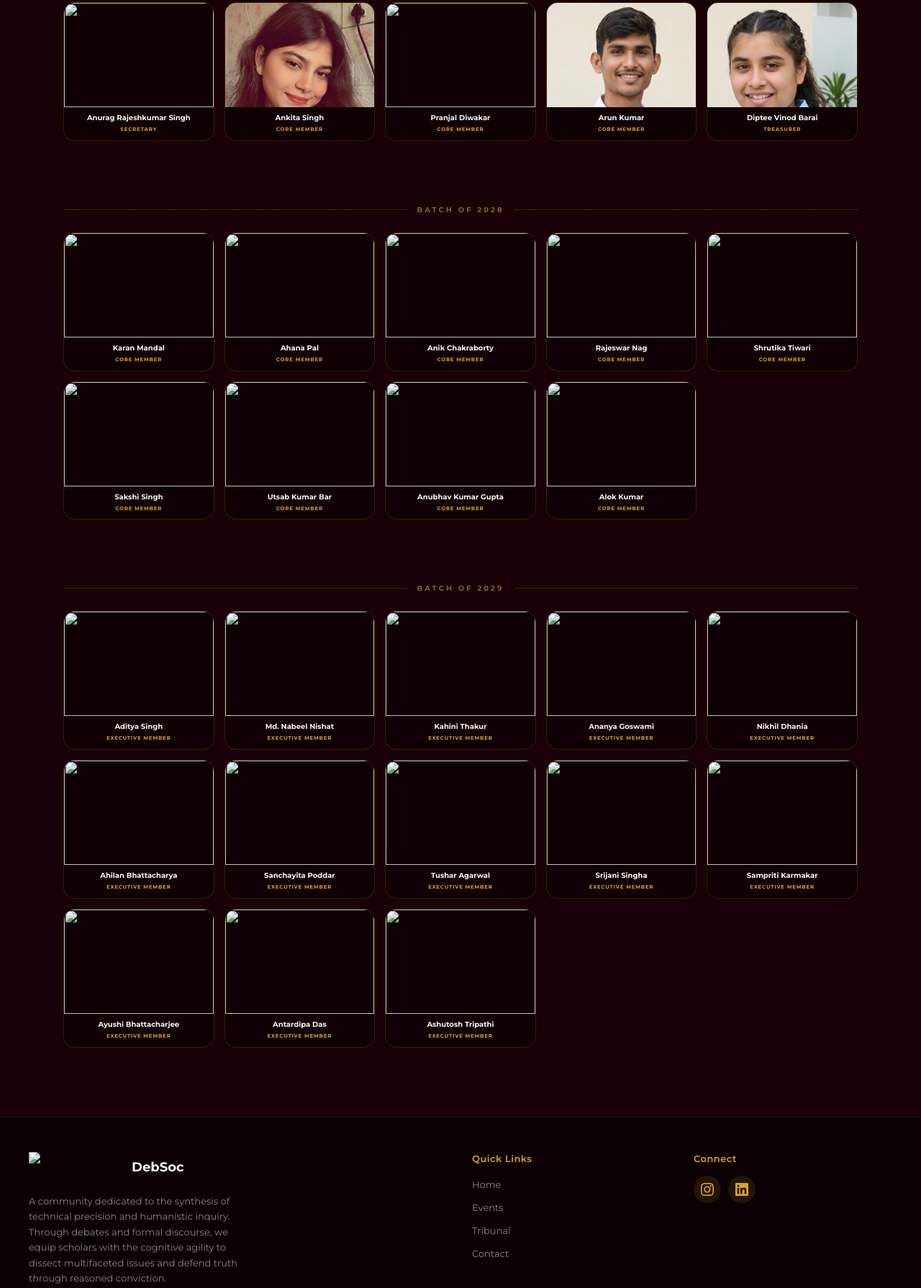
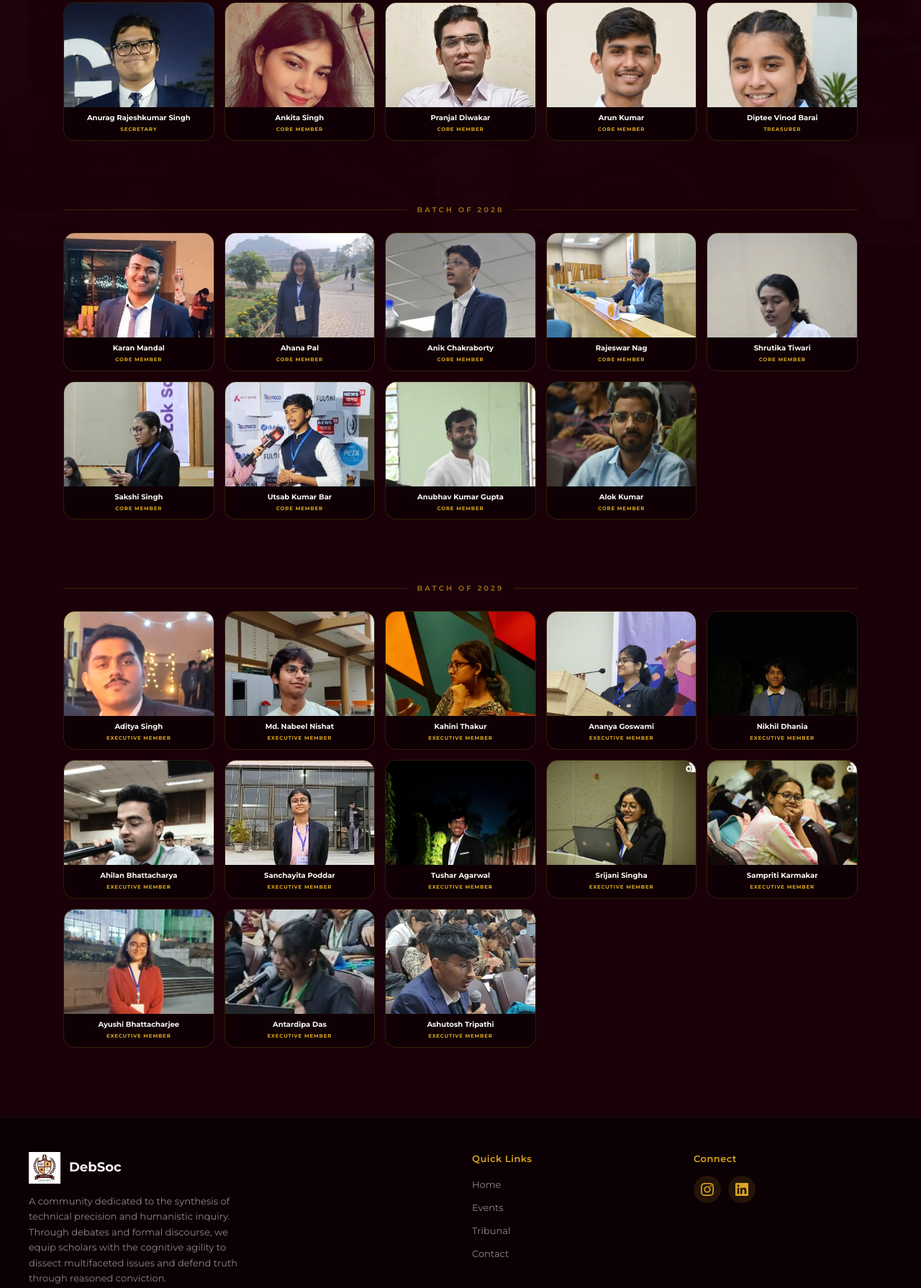
Before and after one commit to AHILAN123/debsoc, a plain HTML site: page teampage.html in a window 1280 px wide. Shown: the part 418-2208 px from the top of the page at 72% size. Drawn offline with nearby package versions, Linux system fonts and the light colour scheme.

Commit message:
yeah final change fr tonight2

```diff
--- a/teampage.html
+++ b/teampage.html
@@ -196,7 +196,7 @@
   <div class="max-w-7xl mx-auto flex items-center justify-between gap-2 lg:gap-4">
 
     <div class="flex items-center gap-2 md:gap-3 flex-shrink-0">
-      <img src="debsoclogo.jpeg" alt="Logo" class="h-9 md:h-10 w-auto object-contain">
+      <img src="debsoclogo.webp" alt="Logo" class="h-9 md:h-10 w-auto object-contain">
       <div class="font-display tracking-wide" style="color:#FAF7F2;">
         <div class="hidden md:block text-[14px] lg:text-[16px] font-semibold uppercase leading-tight whitespace-nowrap">
           THE DEBATING SOCIETY<br>
@@ -295,9 +295,9 @@
         <div class="tier-label-line"></div>
       </div>
       <div class="card-grid" id="tier1Grid">
-        <div class="team-card"><img class="team-card-photo" src="Photosofperson/p11.jpg" alt=""><div class="team-card-info"><div class="team-card-name">Anurag Rajeshkumar Singh</div><div class="team-card-role">Secretary</div></div></div>
+        <div class="team-card"><img class="team-card-photo" src="Photosofperson/p11.webp" alt=""><div class="team-card-info"><div class="team-card-name">Anurag Rajeshkumar Singh</div><div class="team-card-role">Secretary</div></div></div>
         <div class="team-card"><img class="team-card-photo" src="Photosofperson/p12.png" alt=""><div class="team-card-info"><div class="team-card-name">Ankita Singh</div><div class="team-card-role">Core Member</div></div></div>
-        <div class="team-card"><img class="team-card-photo" src="Photosofperson/p13.jpg" alt=""><div class="team-card-info"><div class="team-card-name">Pranjal Diwakar</div><div class="team-card-role">Core Member</div></div></div>
+        <div class="team-card"><img class="team-card-photo" src="Photosofperson/p13.webp" alt=""><div class="team-card-info"><div class="team-card-name">Pranjal Diwakar</div><div class="team-card-role">Core Member</div></div></div>
         <div class="team-card"><img class="team-card-photo" src="Photosofperson/p14.png" alt=""><div class="team-card-info"><div class="team-card-name">Arun Kumar</div><div class="team-card-role">Core Member</div></div></div>
         <div class="team-card"><img class="team-card-photo" src="Photosofperson/p15.png" alt=""><div class="team-card-info"><div class="team-card-name">Diptee Vinod Barai</div><div class="team-card-role">Treasurer</div></div></div>
       </div>
@@ -311,15 +311,15 @@
         <div class="tier-label-line"></div>
       </div>
       <div class="card-grid" id="tier2Grid">
-        <div class="team-card"><img class="team-card-photo" src="Photosofperson/p21.jpeg" alt=""><div class="team-card-info"><div class="team-card-name">Karan Mandal</div><div class="team-card-role">Core Member</div></div></div>
-        <div class="team-card"><img class="team-card-photo" src="Photosofperson/p22.jpeg" alt=""><div class="team-card-info"><div class="team-card-name">Ahana Pal</div><div class="team-card-role">Core Member</div></div></div>
-        <div class="team-card"><img class="team-card-photo" src="Photosofperson/p23.jpg" alt=""><div class="team-card-info"><div class="team-card-name">Anik Chakraborty</div><div class="team-card-role">Core Member</div></div></div>
-        <div class="team-card"><img class="team-card-photo" src="Photosofperson/p24.jpeg" alt=""><div class="team-card-info"><div class="team-card-name">Rajeswar Nag</div><div class="team-card-role">Core Member</div></div></div>
-        <div class="team-card"><img class="team-card-photo" src="Photosofperson/p25.jpg" alt=""><div class="team-card-info"><div class="team-card-name">Shrutika Tiwari</div><div class="team-card-role">Core Member</div></div></div>
-        <div class="team-card"><img class="team-card-photo" src="Photosofperson/p26.jpeg" alt=""><div class="team-card-info"><div class="team-card-name">Sakshi Singh</div><div class="team-card-role">Core Member</div></div></div>
-        <div class="team-card"><img class="team-card-photo" src="Photosofperson/p27.jpeg" alt=""><div class="team-card-info"><div class="team-card-name">Utsab Kumar Bar</div><div class="team-card-role">Core Member</div></div></div>
-        <div class="team-card"><img class="team-card-photo" src="Photosofperson/p28.jpeg" alt=""><div class="team-card-info"><div class="team-card-name">Anubhav Kumar Gupta</div><div class="team-card-role">Core Member</div></div></div>
-        <div class="team-card"><img class="team-card-photo" src="Photosofperson/p29.jpg" alt=""><div class="team-card-info"><div class="team-card-name">Alok Kumar</div><div class="team-card-role">Core Member</div></div></div>
+        <div class="team-card"><img class="team-card-photo" src="Photosofperson/p21.webp" alt=""><div class="team-card-info"><div class="team-card-name">Karan Mandal</div><div class="team-card-role">Core Member</div></div></div>
+        <div class="team-card"><img class="team-card-photo" src="Photosofperson/p22.webp" alt=""><div class="team-card-info"><div class="team-card-name">Ahana Pal</div><div class="team-card-role">Core Member</div></div></div>
+        <div class="team-card"><img class="team-card-photo" src="Photosofperson/p23.webp" alt=""><div class="team-card-info"><div class="team-card-name">Anik Chakraborty</div><div class="team-card-role">Core Member</div></div></div>
+        <div class="team-card"><img class="team-card-photo" src="Photosofperson/p24.webp" alt=""><div class="team-card-info"><div class="team-card-name">Rajeswar Nag</div><div class="team-card-role">Core Member</div></div></div>
+        <div class="team-card"><img class="team-card-photo" src="Photosofperson/p25.webp" alt=""><div class="team-card-info"><div class="team-card-name">Shrutika Tiwari</div><div class="team-card-role">Core Member</div></div></div>
+        <div class="team-card"><img class="team-card-photo" src="Photosofperson/p26.webp" alt=""><div class="team-card-info"><div class="team-card-name">Sakshi Singh</div><div class="team-card-role">Core Member</div></div></div>
+        <div class="team-card"><img class="team-card-photo" src="Photosofperson/p27.webp" alt=""><div class="team-card-info"><div class="team-card-name">Utsab Kumar Bar</div><div class="team-card-role">Core Member</div></div></div>
+        <div class="team-card"><img class="team-card-photo" src="Photosofperson/p28.webp" alt=""><div class="team-card-info"><div class="team-card-name">Anubhav Kumar Gupta</div><div class="team-card-role">Core Member</div></div></div>
+        <div class="team-card"><img class="team-card-photo" src="Photosofperson/p29.webp" alt=""><div class="team-card-info"><div class="team-card-name">Alok Kumar</div><div class="team-card-role">Core Member</div></div></div>
       </div>
     </div>
 
@@ -331,19 +331,19 @@
         <div class="tier-label-line"></div>
       </div>
       <div class="card-grid" id="tier3Grid">
-        <div class="team-card"><img class="team-card-photo" src="Photosofperson/p31.jpeg" alt=""><div class="team-card-info"><div class="team-card-name">Aditya Singh</div><div class="team-card-role">Executive Member</div></div></div>
-        <div class="team-card"><img class="team-card-photo" src="Photosofperson/p32.jpeg" alt=""><div class="team-card-info"><div class="team-card-name">Md. Nabeel Nishat</div><div class="team-card-role">Executive Member</div></div></div>
-        <div class="team-card"><img class="team-card-photo" src="Photosofperson/p33.jpeg" alt=""><div class="team-card-info"><div class="team-card-name">Kahini Thakur</div><div class="team-card-role">Executive Member</div></div></div>
-        <div class="team-card"><img class="team-card-photo" src="Photosofperson/p34.jpeg" alt=""><div class="team-card-info"><div class="team-card-name">Ananya Goswami</div><div class="team-card-role">Executive Member</div></div></div>
-        <div class="team-card"><img class="team-card-photo" src="Photosofperson/p35.jpeg" alt=""><div class="team-card-info"><div class="team-card-name">Nikhil Dhania</div><div class="team-card-role">Executive Member</div></div></div>
-         <div class="team-card"><img class="team-card-photo" src="Photosofperson/p311.jpeg" alt=""><div class="team-card-info"><div class="team-card-name">Ahilan Bhattacharya</div><div class="team-card-role">Executive Member</div></div></div>
-        <div class="team-card"><img class="team-card-photo" src="Photosofperson/p36.jpeg" alt=""><div class="team-card-info"><div class="team-card-name">Sanchayita Poddar</div><div class="team-card-role">Executive Member</div></div></div>
-        <div class="team-card"><img class="team-card-photo" src="Photosofperson/p37.jpeg" alt=""><div class="team-card-info"><div class="team-card-name">Tushar Agarwal</div><div class="team-card-role">Executive Member</div></div></div>
-        <div class="team-card"><img class="team-card-photo" src="Photosofperson/p38.jpeg" alt=""><div class="team-card-info"><div class="team-card-name">Srijani Singha</div><div class="team-card-role">Executive Member</div></div></div>
-        <div class="team-card"><img class="team-card-photo" src="Photosofperson/p39.jpeg" alt=""><div class="team-card-info"><div class="team-card-name">Sampriti Karmakar</div><div class="team-card-role">Executive Member</div></div></div>
-        <div class="team-card"><img class="team-card-photo" src="Photosofperson/p310.jpeg" alt=""><div class="team-card-info"><div class="team-card-name">Ayushi Bhattacharjee</div><div class="team-card-role">Executive Member</div></div></div>
-        <div class="team-card"><img class="team-card-photo" src="Photosofperson/p313.jpeg" alt=""><div class="team-card-info"><div class="team-card-name">Antardipa Das</div><div class="team-card-role">Executive Member</div></div></div>
-        <div class="team-card"><img class="team-card-photo" src="Photosofperson/p312.jpeg" alt=""><div class="team-card-info"><div class="team-card-name">Ashutosh Tripathi</div><div class="team-card-role">Executive Member</div></div></div>
+        <div class="team-card"><img class="team-card-photo" src="Photosofperson/p31.webp" alt=""><div class="team-card-info"><div class="team-card-name">Aditya Singh</div><div class="team-card-role">Executive Member</div></div></div>
+        <div class="team-card"><img class="team-card-photo" src="Photosofperson/p32.webp" alt=""><div class="team-card-info"><div class="team-card-name">Md. Nabeel Nishat</div><div class="team-card-role">Executive Member</div></div></div>
+        <div class="team-card"><img class="team-card-photo" src="Photosofperson/p33.webp" alt=""><div class="team-card-info"><div class="team-card-name">Kahini Thakur</div><div class="team-card-role">Executive Member</div></div></div>
+        <div class="team-card"><img class="team-card-photo" src="Photosofperson/p34.webp" alt=""><div class="team-card-info"><div class="team-card-name">Ananya Goswami</div><div class="team-card-role">Executive Member</div></div></div>
+        <div class="team-card"><img class="team-card-photo" src="Photosofperson/p35.webp" alt=""><div class="team-card-info"><div class="team-card-name">Nikhil Dhania</div><div class="team-card-role">Executive Member</div></div></div>
+         <div class="team-card"><img class="team-card-photo" src="Photosofperson/p311.webp" alt=""><div class="team-card-info"><div class="team-card-name">Ahilan Bhattacharya</div><div class="team-card-role">Executive Member</div></div></div>
+        <div class="team-card"><img class="team-card-photo" src="Photosofperson/p36.webp" alt=""><div class="team-card-info"><div class="team-card-name">Sanchayita Poddar</div><div class="team-card-role">Executive Member</div></div></div>
+        <div class="team-card"><img class="team-card-photo" src="Photosofperson/p37.webp" alt=""><div class="team-card-info"><div class="team-card-name">Tushar Agarwal</div><div class="team-card-role">Executive Member</div></div></div>
+        <div class="team-card"><img class="team-card-photo" src="Photosofperson/p38.webp" alt=""><div class="team-card-info"><div class="team-card-name">Srijani Singha</div><div class="team-card-role">Executive Member</div></div></div>
+        <div class="team-card"><img class="team-card-photo" src="Photosofperson/p39.webp" alt=""><div class="team-card-info"><div class="team-card-name">Sampriti Karmakar</div><div class="team-card-role">Executive Member</div></div></div>
+        <div class="team-card"><img class="team-card-photo" src="Photosofperson/p310.webp" alt=""><div class="team-card-info"><div class="team-card-name">Ayushi Bhattacharjee</div><div class="team-card-role">Executive Member</div></div></div>
+        <div class="team-card"><img class="team-card-photo" src="Photosofperson/p313.webp" alt=""><div class="team-card-info"><div class="team-card-name">Antardipa Das</div><div class="team-card-role">Executive Member</div></div></div>
+        <div class="team-card"><img class="team-card-photo" src="Photosofperson/p312.webp" alt=""><div class="team-card-info"><div class="team-card-name">Ashutosh Tripathi</div><div class="team-card-role">Executive Member</div></div></div>
       </div>
     </div>
 
@@ -352,7 +352,7 @@
         <div class="footer-grid">
           <div class="footer-brand">
             <div class="footer-logo-row">
-              <img src="debsoclogo.jpeg" alt="DEBSOC Logo">
+              <img src="debsoclogo.webp" alt="DEBSOC Logo">
               <span class="footer-brand-name">DebSoc</span>
             </div>
             <p class="footer-desc">A community dedicated to the synthesis of technical precision and humanistic inquiry. Through debates and formal discourse, we equip scholars with the cognitive agility to dissect multifaceted issues and defend truth through reasoned conviction.</p>
@@ -387,10 +387,10 @@
   <script>
     /* ── BACKGROUND CROSSFADE ── */
     const BG_PHOTOS = [
-      'Gallery&Logo/becon/becon_1.jpg','Gallery&Logo/becon/becon_2.jpg',
-      'Gallery&Logo/becon/becon_3.jpg','Gallery&Logo/becon/becon_4.jpg',
-      'Gallery&Logo/becon/becon_5.jpg','Gallery&Logo/becon/becon_6.jpg',
-      'Gallery&Logo/becon/becon_7.jpg','Gallery&Logo/bcon_end.jpeg',
+      'Gallery&Logo/becon/becon_1.webp','Gallery&Logo/becon/becon_2.webp',
+      'Gallery&Logo/becon/becon_3.webp','Gallery&Logo/becon/becon_4.webp',
+      'Gallery&Logo/becon/becon_5.webp','Gallery&Logo/becon/becon_6.webp',
+      'Gallery&Logo/becon/becon_7.webp','Gallery&Logo/bcon_end.webp',
     ];
     const bgWrap = document.getElementById('pageBg');
     const slides = BG_PHOTOS.map(src => {
```
